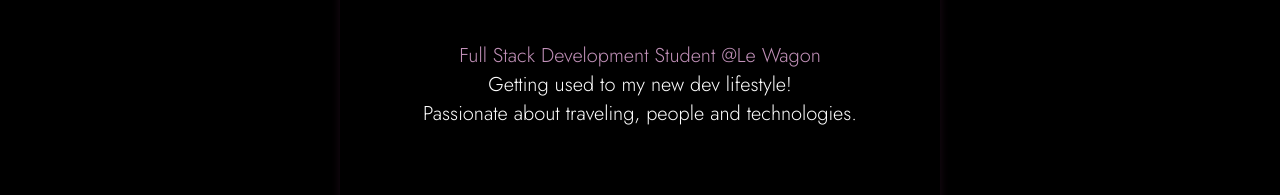
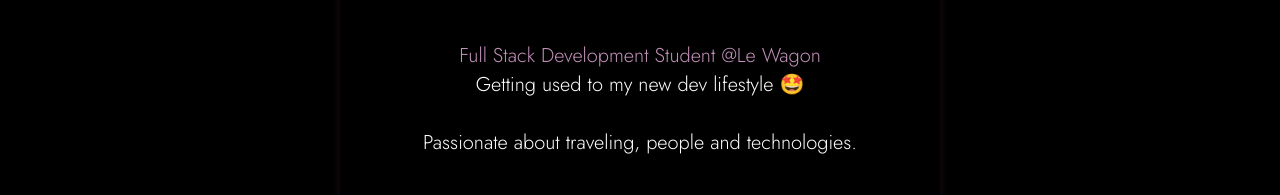
Before and after one commit to cboliveiras/cboliveiras.github.io, a plain HTML site: page index.html in a window 1280 px wide. Shown: the part 282-477 px from the top of the page. Drawn offline with Linux system fonts and the light colour scheme.

Commit message:
Update index.html

```diff
--- a/index.html
+++ b/index.html
@@ -18,7 +18,7 @@
       <img src="https://avatars3.githubusercontent.com/u/67914805?v=4" alt="Carolina" id="logo">
       <h4> Full Stack Development Student <a href="https://www.lewagon.com/">@Le
           Wagon</a></h4>
-      <p>Getting used to my new dev lifestyle!<br>
+      <p>Getting used to my new dev lifestyle 🤩<br><br>
         Passionate about traveling, people and technologies.</p>
       <div class="social-media">
         <a href="https://www.linkedin.com/in/cboliveiras" target="_blank"><i class="fab fa-linkedin-in"></i></a>
```
